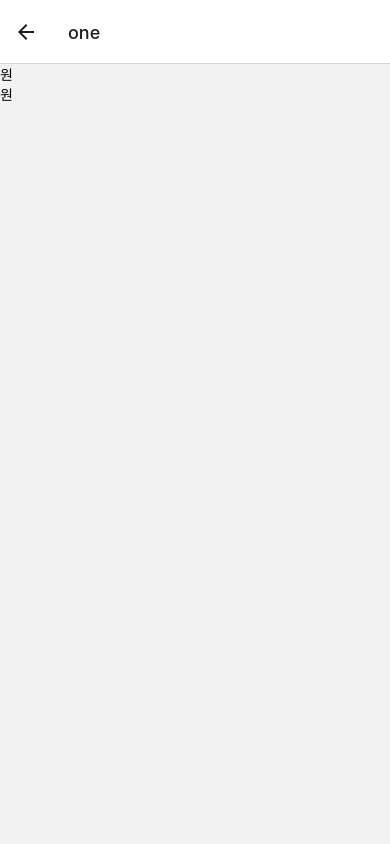
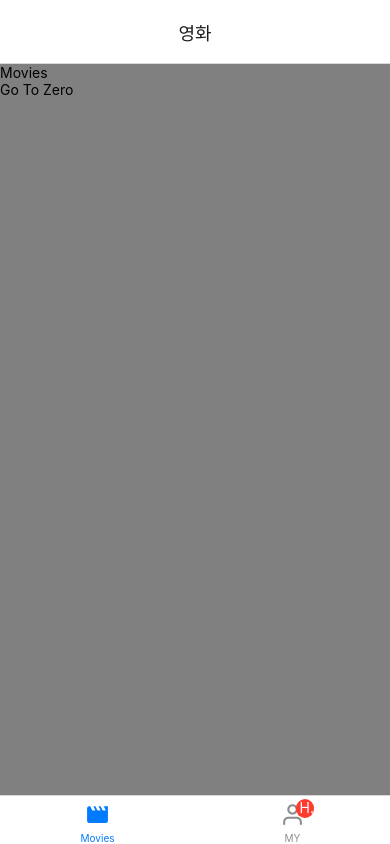
Before and after one commit to hyoloui/RN-movie-app, a React Native app: screen /one in a window 390 px wide. Built offline with nearby package versions, Linux system fonts and the light colour scheme.

Commit message:
♻️ refactoring: root.js
Root [
    Tabs( Movie, My ),
    Stacks( Zero, One, Two )
  ]

by @hyoloui

```diff
--- a/App.js
+++ b/App.js
@@ -1,12 +1,10 @@
-import Stacks from "./navigation/Stacks";
-import { StatusBar } from "expo-status-bar";
-import { Text, TouchableOpacity, View } from "react-native";
 import { NavigationContainer } from "@react-navigation/native";
+import Root from "./navigation/Root";
 
 export default function App() {
     return (
         <NavigationContainer>
-            <Stacks />
+            <Root />
         </NavigationContainer>
     );
 }
--- /dev/null
+++ b/navigation/Root.js
@@ -0,0 +1,15 @@
+import React from "react";
+import Stacks from "./Stacks";
+import Tabs from "./Tabs";
+// react-navigation
+import { createNativeStackNavigator } from "@react-navigation/native-stack";
+const Stack = createNativeStackNavigator();
+
+export default function Root() {
+    return (
+        <Stack.Navigator screenOptions={{ headerShown: false }}>
+            <Stack.Screen name="Tabs" component={Tabs}></Stack.Screen>
+            <Stack.Screen name="Stacks" component={Stacks}></Stack.Screen>
+        </Stack.Navigator>
+    );
+}
--- a/navigation/Stacks.js
+++ b/navigation/Stacks.js
@@ -3,7 +3,8 @@ import { Text, TouchableOpacity } from "react-native";
 import { createNativeStackNavigator } from "@react-navigation/native-stack";
 const Stack = createNativeStackNavigator();
 
-const Zero = ({ navigation: { navigate } }) => {
+const Zero = ({ route: { params }, navigation: { navigate } }) => {
+    console.log("🚀 ~ file: Stacks.js:7 ~ Zero ~ params", params);
     return (
         <TouchableOpacity onPress={() => navigate("one")}>
             <Text>제로</Text>
--- a/navigation/Tabs.js
+++ b/navigation/Tabs.js
@@ -1,4 +1,8 @@
 import React from "react";
+import Movies from "../screen/Movies";
+import My from "../screen/My";
+import { MaterialCommunityIcons } from "@expo/vector-icons";
+import { Feather } from "@expo/vector-icons";
 // bottom-tab-navigator
 import { createBottomTabNavigator } from "@react-navigation/bottom-tabs";
 
@@ -6,9 +10,38 @@ const Tab = createBottomTabNavigator();
 
 export default function Tabs() {
     return (
-        <Tab.Navigator>
-            <Tab.Screen name="Home" component={HomeScreen} />
-            <Tab.Screen name="Settings" component={SettingsScreen} />
+        <Tab.Navigator
+            sceneContainerStyle={{ backgroundColor: "gray" }}
+            screenOptions={{}}
+        >
+            <Tab.Screen
+                options={{
+                    title: "영화",
+                    headerTitleAlign: "center", //Android == left, IOS == center 이므로, 통일을 위해 설정
+                    tabBarLabel: "Movies",
+                    tabBarIcon: ({ color, size }) => (
+                        <MaterialCommunityIcons
+                            name="movie"
+                            size={size}
+                            color={color}
+                        />
+                    ),
+                }}
+                name="Movies"
+                component={Movies}
+            />
+            <Tab.Screen
+                options={{
+                    title: "마이페이지",
+                    tabBarLabel: "MY",
+                    tabBarBadge: "Hi",
+                    tabBarIcon: ({ color, size }) => (
+                        <Feather name="user" size={size} color={color} />
+                    ),
+                }}
+                name="My"
+                component={My}
+            />
         </Tab.Navigator>
     );
 }
--- a/screen/Movies.js
+++ b/screen/Movies.js
@@ -1,5 +1,19 @@
 import React from "react";
+import { Text, TouchableOpacity, View } from "react-native";
 
-export default function Movies() {
-    return <></>;
+export default function Movies({ navigation: { navigate } }) {
+    return (
+        <>
+            <View>
+                <Text>Movies</Text>
+            </View>
+            <TouchableOpacity
+                onPress={() =>
+                    navigate("Stacks", { screen: "zero", params: { id: 112 } })
+                }
+            >
+                <Text>Go To Zero</Text>
+            </TouchableOpacity>
+        </>
+    );
 }
--- a/screen/My.js
+++ b/screen/My.js
@@ -1,5 +1,10 @@
 import React from "react";
+import { Text, View } from "react-native";
 
 export default function My() {
-    return <></>;
+    return (
+        <View>
+            <Text>My</Text>
+        </View>
+    );
 }
```
